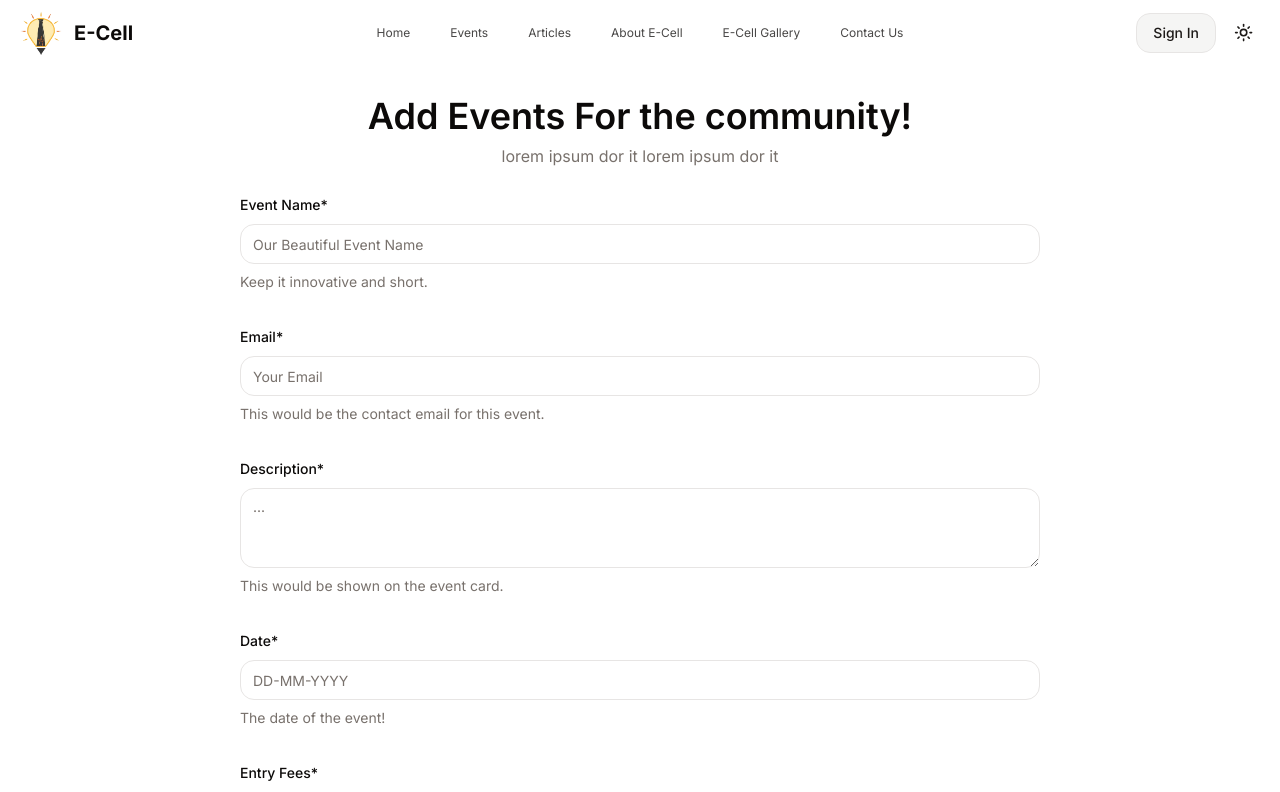
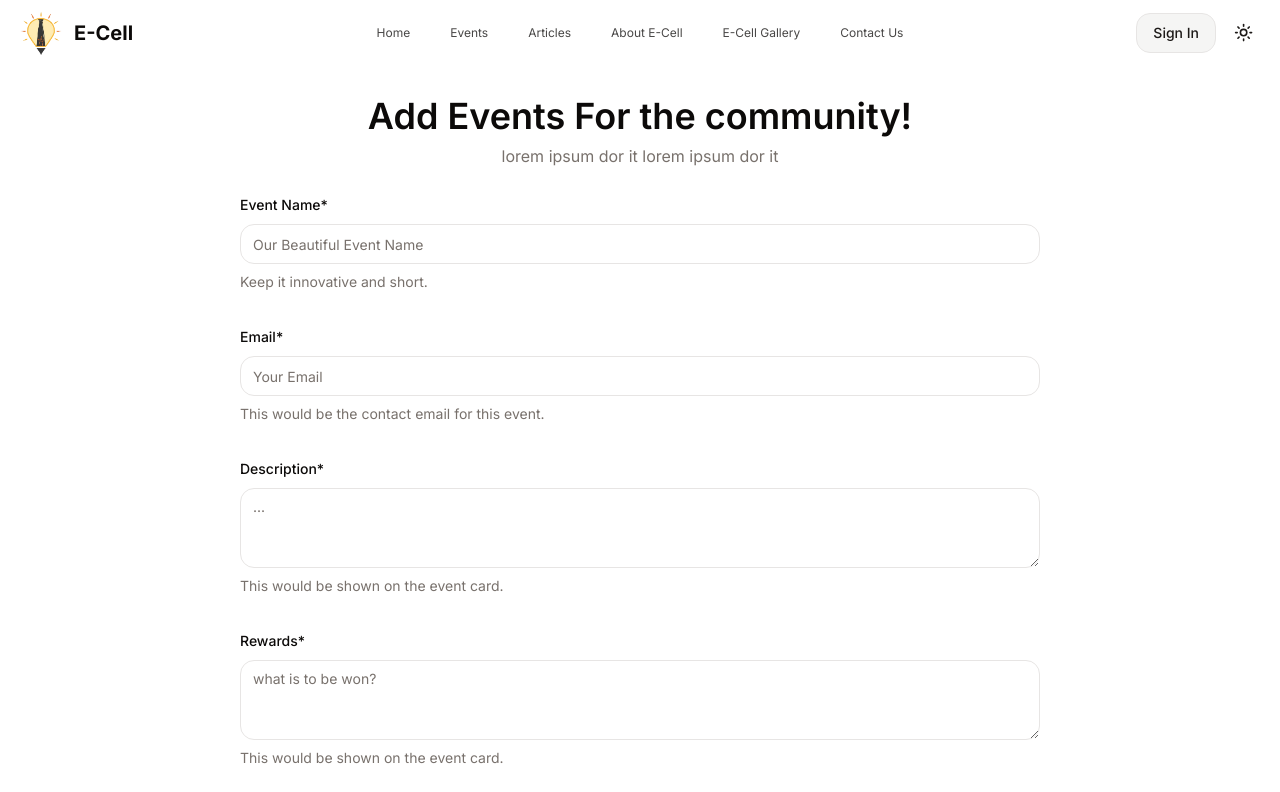
Before and after one commit to hi-Kartik2004/Ecell-web-app, a Next.js app: page /add-event in a window 1280 px wide. Shown: the top 792 px of the page. Built offline with nearby package versions, Linux system fonts and the light colour scheme; no server answers.

Commit message:
Added the prizes section in form

```diff
--- a/app/(public)/register/[id]/page.js
+++ b/app/(public)/register/[id]/page.js
@@ -39,7 +39,7 @@ async function page({ params }) {
             />
           </div>
           <div className="mt-4">
-            <h1 className="text-2xl font-semibold">lorem ipsum dor sit ipem</h1>
+            <h1 className="text-2xl font-semibold">{data.name}</h1>
             <div className="flex items-center justify-between mt-4">
               <div className="flex flex-col gap-2">
                 <div className="flex gap-2 items-center">
@@ -77,18 +77,14 @@ async function page({ params }) {
               </div>
             </div>
           </div>
+
           <div className="mt-8">
-            <h1 className="text-xl font-semibold">About the Event</h1>
-            <p className="text-muted-foreground mt-2">{data.description}</p>
+            <h1 className="text-xl font-semibold">About the event</h1>
+            <p className="text-muted-foreground mt-2">{data?.description}</p>
           </div>
 
           <div className="mt-8">
-            <h1 className="text-xl font-semibold">Rules</h1>
-            <p className="text-muted-foreground mt-2">{data?.rules}</p>
-          </div>
-
-          <div className="mt-8">
-            <h1 className="text-xl font-semibold">Prizes</h1>
+            <h1 className="text-xl font-semibold">Rewards</h1>
             <p className="text-muted-foreground mt-2">{data?.prizes}</p>
           </div>
 
--- a/components/EventForm.jsx
+++ b/components/EventForm.jsx
@@ -96,6 +96,7 @@ const formSchema = z.object({
     )
     .nullable(),
   link: z.optional(z.string().trim().url({ message: "Invalid URL" })),
+  prizes: z.string().min(2, "Please enter a valid prize."),
 });
 
 // Function to handle Firestore operation
@@ -159,6 +160,7 @@ export default function EventForm() {
       teamSize: 1,
       date: "",
       link: "",
+      prizes: "",
     },
   });
 
@@ -255,6 +257,23 @@ export default function EventForm() {
               <FormLabel>Description*</FormLabel>
               <FormControl>
                 <Textarea placeholder="..." {...field} />
+              </FormControl>
+              <FormDescription>
+                This would be shown on the event card.
+              </FormDescription>
+              <FormMessage />
+            </FormItem>
+          )}
+        />
+
+        <FormField
+          control={form.control}
+          name="prizes"
+          render={({ field }) => (
+            <FormItem>
+              <FormLabel>Rewards*</FormLabel>
+              <FormControl>
+                <Textarea placeholder="what is to be won?" {...field} />
               </FormControl>
               <FormDescription>
                 This would be shown on the event card.
```
